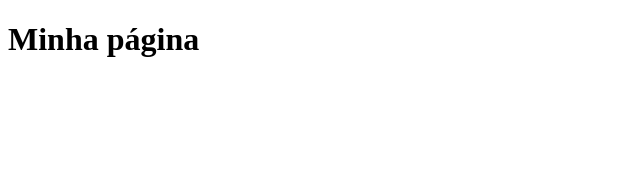
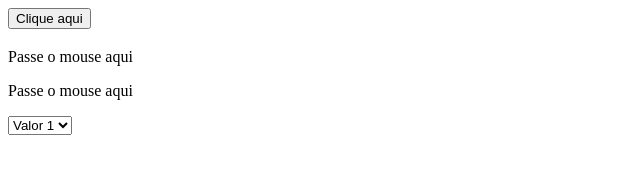
Before and after one commit to rsobreira93/Js, a plain HTML site: page index.html in a window 1280 px wide. Shown: the whole page, without its empty margins (0-640 px from the left). Drawn offline with Linux system fonts and the light colour scheme.

Commit message:
finalizacao

```diff
--- a/index.html
+++ b/index.html
@@ -6,7 +6,16 @@
     <title>Minha página</title>
     <script type="text/javascript" src="javaScript/main.js"></script>
 </head>
-<body>
-    <h1>Minha página</h1>
+<body onload="load()">
+    <button type="button" onclick="clicou()">Clique aqui</button>
+    <h3 id="agradecimento" onclick="redirecionar()"></h3>
+    <p id="mousemove" onmouseover="trocar(this)" onmouseout="voltar(this)">Passe o mouse aqui</p>
+    <p id="mousemove2" onmouseover="trocar(this)" onmouseout="voltar(this)">Passe o mouse aqui</p>
+
+    <select onchange="change(this)">
+        <option value="1">Valor 1</option>
+        <option value="2">Valor 2</option>
+        <option value="3">valor 3</option>
+    </select>
 </body>
 </html>
--- a/javaScript/main.js
+++ b/javaScript/main.js
@@ -1,54 +1,98 @@
+
+function clicou(){
+    document.getElementById("agradecimento").innerHTML = "Obrigado por clicar";
+    //console.log(document.getElementById("agradecimento"));
+    //alert("Obrigado por clicar");
+}
+function redirecionar(){
+   // window.open("https://google.com"); abre em uma nova guia
+    window.location.href = "https://google.com"; // abre na mesma guia
+}
+function trocar(elemento){
+    //document.getElementById("mousemove").innerHTML = "Obrigado por passar o mouse";
+    elemento.innerHTML = "Obrigado por passar o mouse";
+    //alert("trocar texto");
+}
+function voltar(elemento){
+    //document.getElementById("mousemove").innerHTML = "Passe o mouse aqui";
+    elemento.innerHTML = "Passe o mouse aqui";
+}
+function load(){
+    alert("Pagina carregada");
+}
+
+function change(elemento){
+    console.log(elemento.value);
+}
+
 /*
+function soma(n1, n2){
+    return n1 + n2;
+}
+
+alert(soma(1, 2));
+
+function validaIdade(idade){
+    var  validar;
+    if(idade >= 18){
+        validar = true;
+    }else{
+        validar = false;
+    }
+    return validar;
+}
+
+var idade = prompt("Qual sua idade: ");
+console.log(validaIdade(idade));
+
 var d = new Date();
 alert(d.getMonth()+1);
-*/
 
-/*
+
+
 for(count = 0; count <= 5; count++){
     console.log(count);
 }
-*/
-/*
+
 var count = 0;
 while(count < 5){
     console.log(count);
     count ++;
 }
-*/
 
-/*var idade = prompt("Qual sua idade:? ");
+var idade = prompt("Qual sua idade:? ");
 var idade = 18;
 if (idade >= 18){
     alert("Maior de idade");
 }else{
     alert("Menor de idade");
-}*/
+}
 
 
-/*var frutas = [{nome:"maça", cor:"vermelha"}, {nome:"uva", cor:"roxa"}]
-console.log(frutas);*/
+var frutas = [{nome:"maça", cor:"vermelha"}, {nome:"uva", cor:"roxa"}]
+console.log(frutas);
 
-/*var fruta = {nome:"maça", cor:"vermelha"}
-console.log(fruta.nome);*/
+var fruta = {nome:"maça", cor:"vermelha"}
+console.log(fruta.nome);
 
-//var lista =["maça", "pêra", "laranja"];
-//lista.push("uva"); adicona elemento  na lista
-//lista.pop(); //remove o ultimo elementoda lista
+var lista =["maça", "pêra", "laranja"];
+lista.push("uva"); adicona elemento  na lista
+lista.pop(); //remove o ultimo elementoda lista
 
 
-//console.log(lista[1]);
-//console.log(lista.length); para ver o tamanho da lista
-//console.log(lista.reverse()); //para imprimir ao contrario
-//console.log(lista.toString());
-//console.log(lista.join(" |"));
+console.log(lista[1]);
+console.log(lista.length); para ver o tamanho da lista
+console.log(lista.reverse()); //para imprimir ao contrario
+console.log(lista.toString());
+console.log(lista.join(" |"));
 
-//var nome = "Romulo Sobreira";
-/*var idade = 27;
+var nome = "Romulo Sobreira";
+var idade = 27;
 var idade2 = 10;
 var frase = "Japão é o melhor time do mundo"
-//alert(nome + " tem " + idade + " anos") ;
-//alert(idade + idade2);
+alert(nome + " tem " + idade + " anos") ;
+alert(idade + idade2);
 console.log(nome);
 console.log(idade);
-//console.log(frase.replace("Japão","Brasil"));
+console.log(frase.replace("Japão","Brasil"));
 console.log(frase.toLocaleLowerCase());*/
```
